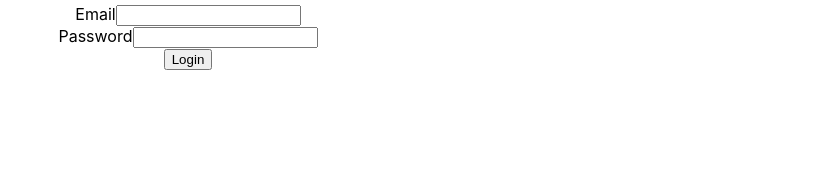
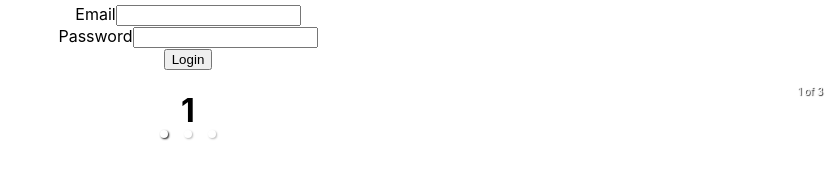
Before and after one commit to mia-casas/blue-badge-final, a React (Create React App) app in the folder client/final-project/: page / in a window 1280 px wide. Shown: the part 226-404 px from the top of the page, without its empty margins (452-1280 px from the left). Built offline with nearby package versions, Linux system fonts and the light colour scheme.

Commit message:
carousel no images or fetch

```diff
--- a/client/final-project/src/App.js
+++ b/client/final-project/src/App.js
@@ -1,6 +1,7 @@
 import './App.css';
 import React, {useState, useEffect} from 'react';
 import Auth from './components/Auth/Auth'
+import RecipeCarousel from './components/carousel.component';
 
 function App() {
 
@@ -20,6 +21,7 @@ function App() {
   return (
     <div className="App">
           <Auth updateToken={updateToken}/>
+          <RecipeCarousel/>
     </div>
   );
 }
--- /dev/null
+++ b/client/final-project/src/components/carousel.component.js
@@ -0,0 +1,21 @@
+import React from "react";
+import { Carousel } from 'react-responsive-carousel'
+import "react-responsive-carousel/lib/styles/carousel.min.css";
+
+export default function RecipeCarousel() {
+    return (
+        <div class="carousel-wrapper">
+            <Carousel>
+                <div>
+                    <h1>1</h1>
+                </div>
+                <div>
+                    <h1>2</h1>
+                </div>
+                <div>
+                    <h1>3</h1>
+                </div>
+            </Carousel>
+        </div>
+    );
+}
```
Also changed, not shown: 1 other file (tests, documents, lock files or other folders).
